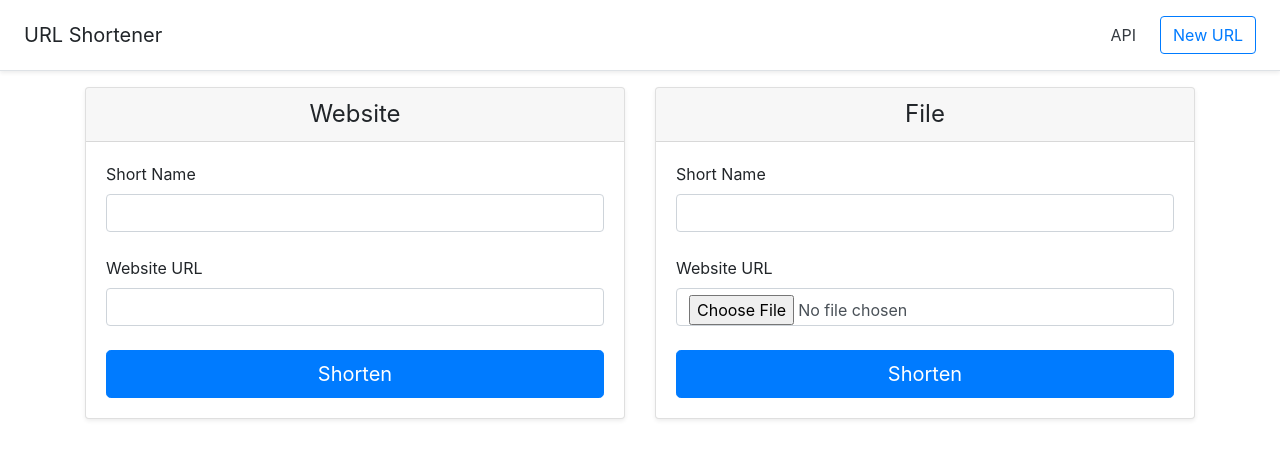
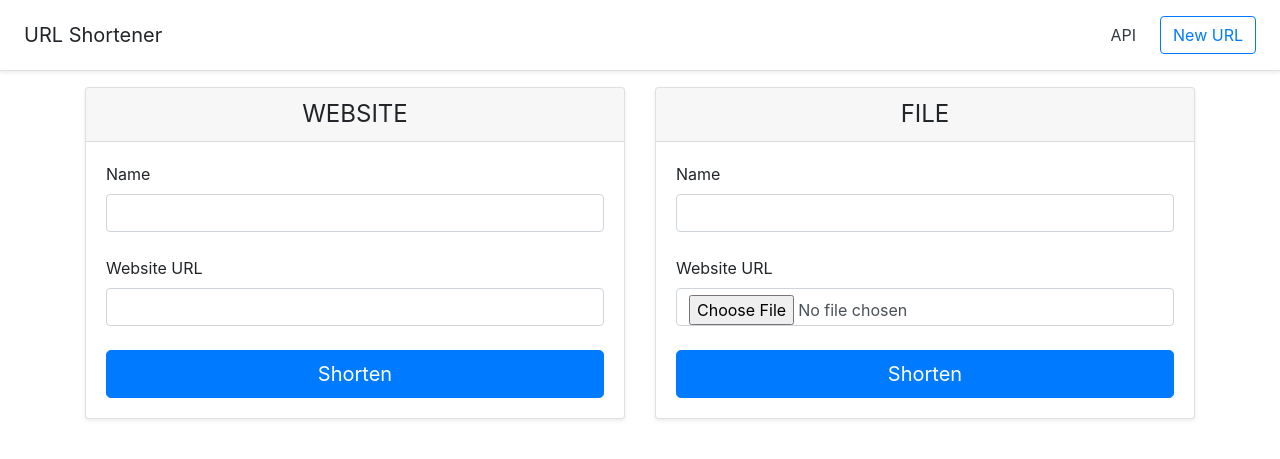
Before and after one commit to nalDaniels/Deployment3, a Flask app: page / in a window 1280 px wide. Shown: the top 459 px of the page. Run offline with Flask 2, Linux system fonts and the light colour scheme; some libraries are stand-ins or nearby versions.

Commit message:
Update home.html

```diff
--- a/templates/home.html
+++ b/templates/home.html
@@ -9,11 +9,11 @@
   <div class="card-deck mb-3">
     <div class="card mb-4 shadow-sm">
       <div class="card-header">
-        <h4 class="my-0 font-weight-normal text-center">Website</h4>
+        <h4 class="my-0 font-weight-normal text-center">WEBSITE</h4>
       </div>
       <div class="card-body">
         <form action="your-url" method="post">
-          <label for="code">Short Name</label>
+          <label for="code">Name</label>
           <input type="text" class="form-control" name="code" id="code" value="" required>
           <br>
           <label for="url">Website URL</label>
@@ -25,11 +25,11 @@
     </div>
     <div class="card mb-4 shadow-sm">
       <div class="card-header">
-        <h4 class="my-0 font-weight-normal text-center">File</h4>
+        <h4 class="my-0 font-weight-normal text-center">FILE</h4>
       </div>
       <div class="card-body">
         <form action="your-url" method="post" enctype="multipart/form-data">
-          <label for="code">Short Name</label>
+          <label for="code">Name</label>
           <input type="text" class="form-control" name="code" id="code" value="" required>
           <br>
           <label for="long_url">Website URL</label>
```
